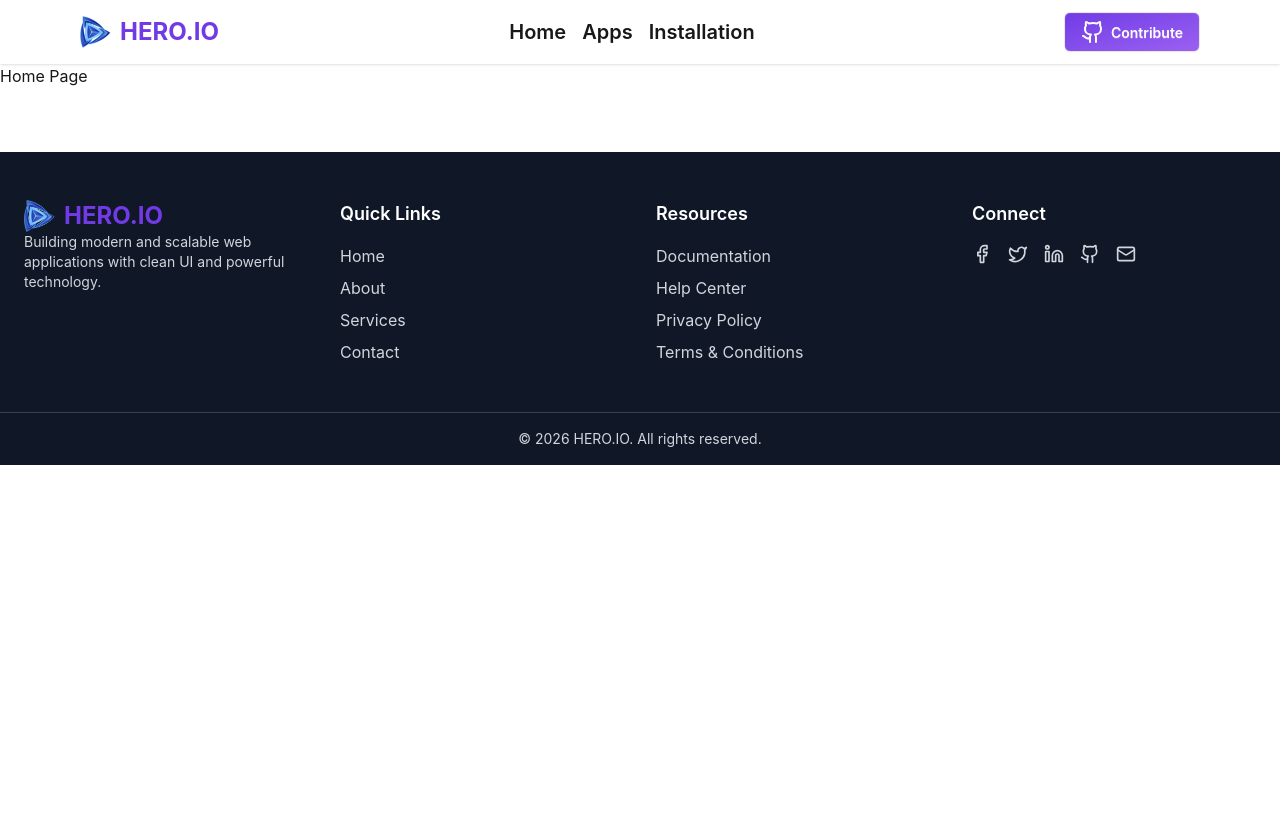
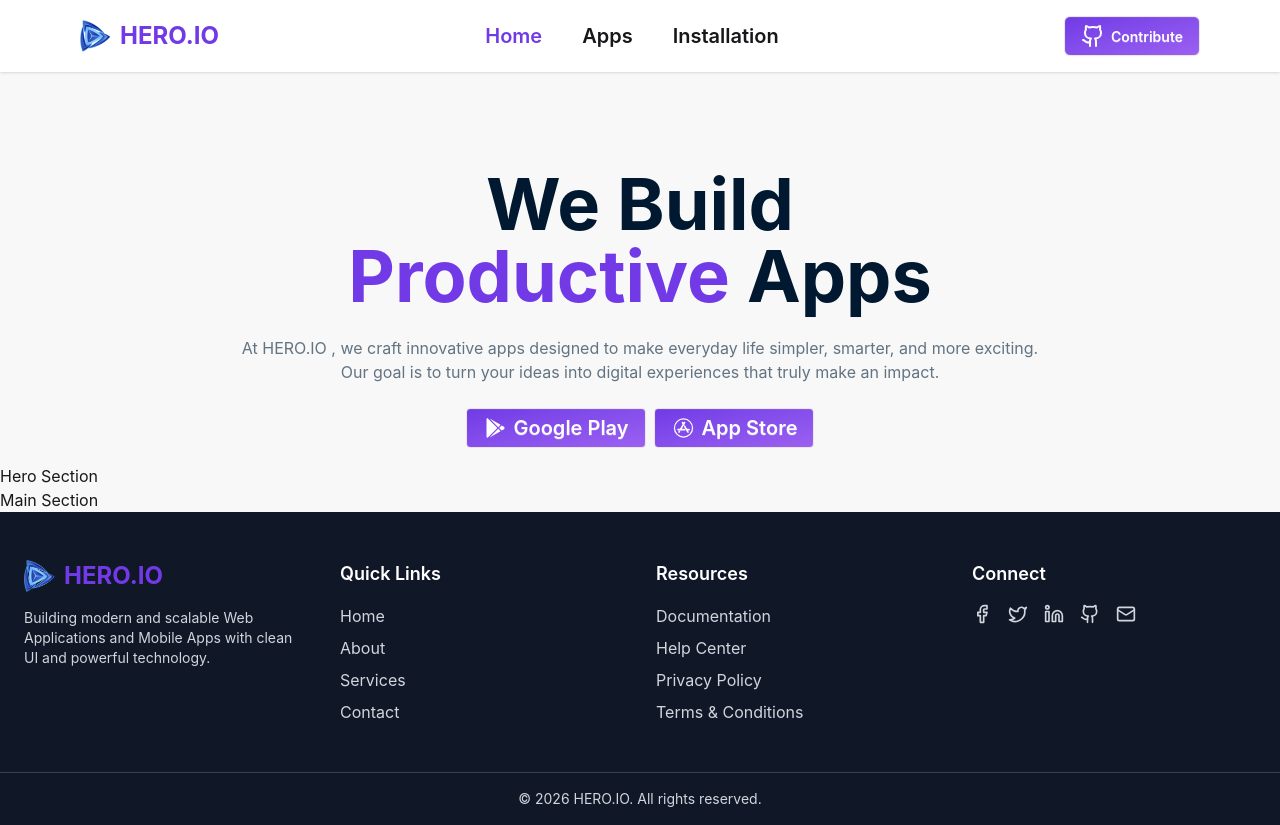
Before and after one commit to sumu749/hero-app-by-sumu, a React (Vite) app: page / in a window 1280 px wide. Before the commit the page ends 800 px from the top, so only its background shows below. Built offline with nearby package versions, Linux system fonts and the light colour scheme.

Commit message:
Banner section Added

```diff
--- a/package.json
+++ b/package.json
@@ -10,6 +10,8 @@
         "preview": "vite preview"
     },
     "dependencies": {
+        "@fortawesome/free-brands-svg-icons": "^7.2.0",
+        "@fortawesome/react-fontawesome": "^3.2.0",
         "@tailwindcss/vite": "^4.2.1",
         "axios": "^1.13.6",
         "daisyui": "^5.5.19",
--- a/src/Components/Banner/Banner.jsx
+++ b/src/Components/Banner/Banner.jsx
@@ -1,7 +1,42 @@
 import React from "react";
+import { FontAwesomeIcon } from "@fortawesome/react-fontawesome";
+import { faGooglePlay, faAppStore } from "@fortawesome/free-brands-svg-icons";
 
 const Banner = () => {
-    return <h1>Banner</h1>;
+    return (
+        <div className="hero">
+            <div className="hero-content text-center mt-20">
+                <div className="max-w-max">
+                    <h1 className="text-7xl font-bold text-[#001931]">
+                        We Build <br />{" "}
+                        <span className="text-[#713ae6]">Productive</span> Apps
+                    </h1>
+                    <p className="py-6 text-[#627382]">
+                        At HERO.IO , we craft innovative apps designed to make
+                        everyday life simpler, smarter, and more exciting.{" "}
+                        <br /> Our goal is to turn your ideas into digital
+                        experiences that truly make an impact.
+                    </p>
+                    <a
+                        href="https://play.google.com/store"
+                        target="_blank"
+                        rel="noreferrer"
+                        className="btn bg-linear-to-br from-[#713ae6] to-[#9c60f1] hover:opacity-90 transition-opacity text-white mr-2 text-xl"
+                    >
+                        <FontAwesomeIcon icon={faGooglePlay} /> Google Play
+                    </a>
+                    <a
+                        href="https://www.apple.com/app-store/"
+                        target="_blank"
+                        rel="noreferrer"
+                        className="btn bg-linear-to-br from-[#713ae6] to-[#9c60f1] hover:opacity-90 transition-opacity text-white text-xl"
+                    >
+                        <FontAwesomeIcon icon={faAppStore} /> App Store
+                    </a>
+                </div>
+            </div>
+        </div>
+    );
 };
 
 export default Banner;
--- a/src/Components/Footer/Footer.jsx
+++ b/src/Components/Footer/Footer.jsx
@@ -1,21 +1,22 @@
 import React from "react";
 import { Facebook, Twitter, Linkedin, Github, Mail } from "lucide-react";
 import Logo from "../../assets/logo.png";
+import { Link } from "react-router";
 
 export default function Footer() {
     return (
-        <footer className="bg-gray-900 text-gray-300 mt-16">
+        <footer className="bg-gray-900 text-gray-300 ">
             <div className="max-w-7xl mx-auto px-6 py-12 grid md:grid-cols-4 gap-8 ">
                 <div>
-                    <a className="flex">
+                    <Link to="/" className="flex mb-4">
                         <img src={Logo} alt="Logo" className="h-8 w-8 mr-2 " />
                         <span className="text-[#713ae6] text-2xl font-bold">
                             HERO.IO
                         </span>
-                    </a>
+                    </Link>
                     <p className="text-sm">
-                        Building modern and scalable web applications with clean
-                        UI and powerful technology.
+                        Building modern and scalable Web Applications and Mobile
+                        Apps with clean UI and powerful technology.
                     </p>
                 </div>
 
--- a/src/Components/Header/Navbar.jsx
+++ b/src/Components/Header/Navbar.jsx
@@ -1,17 +1,46 @@
 import { Github } from "lucide-react";
 import React from "react";
+
 import Logo from "../../assets/logo.png";
+import { Link, NavLink } from "react-router";
 
 const Navbar = () => {
     const Links = (
         <>
-            <li className="mr-4 text-xl font-semibold">Home</li>
-            <li className="mr-4 text-xl font-semibold">Apps</li>
-            <li className="mr-4 text-xl font-semibold">Installation</li>
+            <li>
+                <NavLink
+                    to="/"
+                    className={({ isActive }) =>
+                        `mr-4 text-xl font-semibold ${isActive ? "text-[#713ae6]" : ""}`
+                    }
+                >
+                    Home
+                </NavLink>
+            </li>
+            <li>
+                <NavLink
+                    to="/apps"
+                    className={({ isActive }) =>
+                        `mr-4 text-xl font-semibold ${isActive ? "text-[#713ae6]" : ""}`
+                    }
+                >
+                    Apps
+                </NavLink>
+            </li>
+            <li>
+                <NavLink
+                    to="/installation"
+                    className={({ isActive }) =>
+                        `mr-4 text-xl font-semibold ${isActive ? "text-[#713ae6]" : ""}`
+                    }
+                >
+                    Installation
+                </NavLink>
+            </li>
         </>
     );
     return (
-        <div className="navbar px-20 bg-base-100 shadow-sm">
+        <div className="navbar sticky px-20 bg-base-100 shadow-sm">
             <div className=" navbar-start">
                 <div className="dropdown">
                     <div
@@ -42,18 +71,21 @@ const Navbar = () => {
                         {Links}
                     </ul>
                 </div>
-                <a className="flex">
+                <Link to="/" className="flex">
                     <img src={Logo} alt="Logo" className="h-8 w-8 mr-2 " />
                     <span className="text-[#713ae6] text-2xl font-bold">
                         HERO.IO
                     </span>
-                </a>
+                </Link>
             </div>
             <div className="navbar-center hidden lg:flex">
                 <ul className="menu menu-horizontal px-1">{Links}</ul>
             </div>
             <div className="navbar-end">
-                <a className="btn rounded-md bg-linear-to-br from-[#713ae6] to-[#9c60f1] hover:opacity-90 transition-opacity text-white">
+                <a
+                    href="https://github.com/sumu749"
+                    className="btn rounded-md bg-linear-to-br from-[#713ae6] to-[#9c60f1] hover:opacity-90 transition-opacity text-white"
+                >
                     {<Github />}Contribute
                 </a>
             </div>
--- /dev/null
+++ b/src/Components/Hero/Hero.jsx
@@ -0,0 +1,11 @@
+import React from "react";
+
+const Hero = () => {
+    return (
+        <div>
+            <h1>Hero Section</h1>
+        </div>
+    );
+};
+
+export default Hero;
--- a/src/Components/MainSection/MainSection.jsx
+++ b/src/Components/MainSection/MainSection.jsx
@@ -1,7 +1,11 @@
 import React from "react";
 
 const MainSection = () => {
-    return <h1>Main Section</h1>;
+    return (
+        <div>
+            <h1>Main Section</h1>
+        </div>
+    );
 };
 
 export default MainSection;
--- a/src/Pages/Home/Home.jsx
+++ b/src/Pages/Home/Home.jsx
@@ -1,10 +1,17 @@
 import React from "react";
+import Banner from "../../Components/Banner/Banner";
+import Hero from "../../Components/Hero/Hero";
+import MainSection from "../../Components/MainSection/MainSection";
 
 const Home = () => {
     return (
-        <div>
-            <h1>Home Page</h1>
-        </div>
+        <>
+            <div className="bg-base-200">
+                <Banner />
+                <Hero />
+                <MainSection />
+            </div>
+        </>
     );
 };
 
--- a/src/Routes/Routes.jsx
+++ b/src/Routes/Routes.jsx
@@ -2,6 +2,8 @@ import { createBrowserRouter } from "react-router";
 import Root from "../Pages/Root/Root";
 import ErrorPage from "../Pages/ErrorPage/ErrorPage";
 import Home from "../Pages/Home/Home";
+import Apps from "../Pages/Apps/Apps";
+import Installation from "../Pages/Installation/Installation";
 
 export const router = createBrowserRouter([
     {
@@ -11,8 +13,15 @@ export const router = createBrowserRouter([
         children: [
             {
                 index: true,
-                path: "/",
                 Component: Home,
+            },
+            {
+                path: "apps",
+                Component: Apps,
+            },
+            {
+                path: "installation",
+                Component: Installation,
             },
         ],
     },
```
Also changed, not shown: 1 other file (tests, documents, lock files or other folders).
